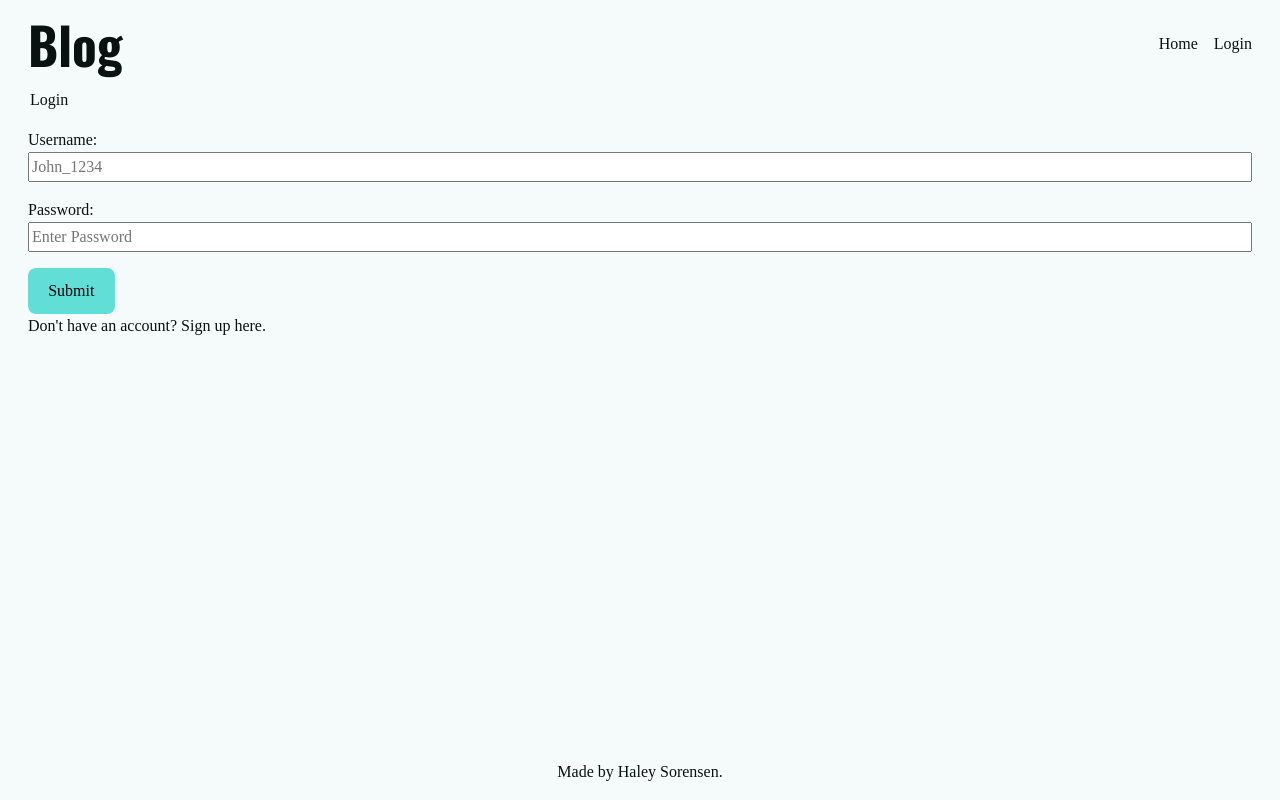
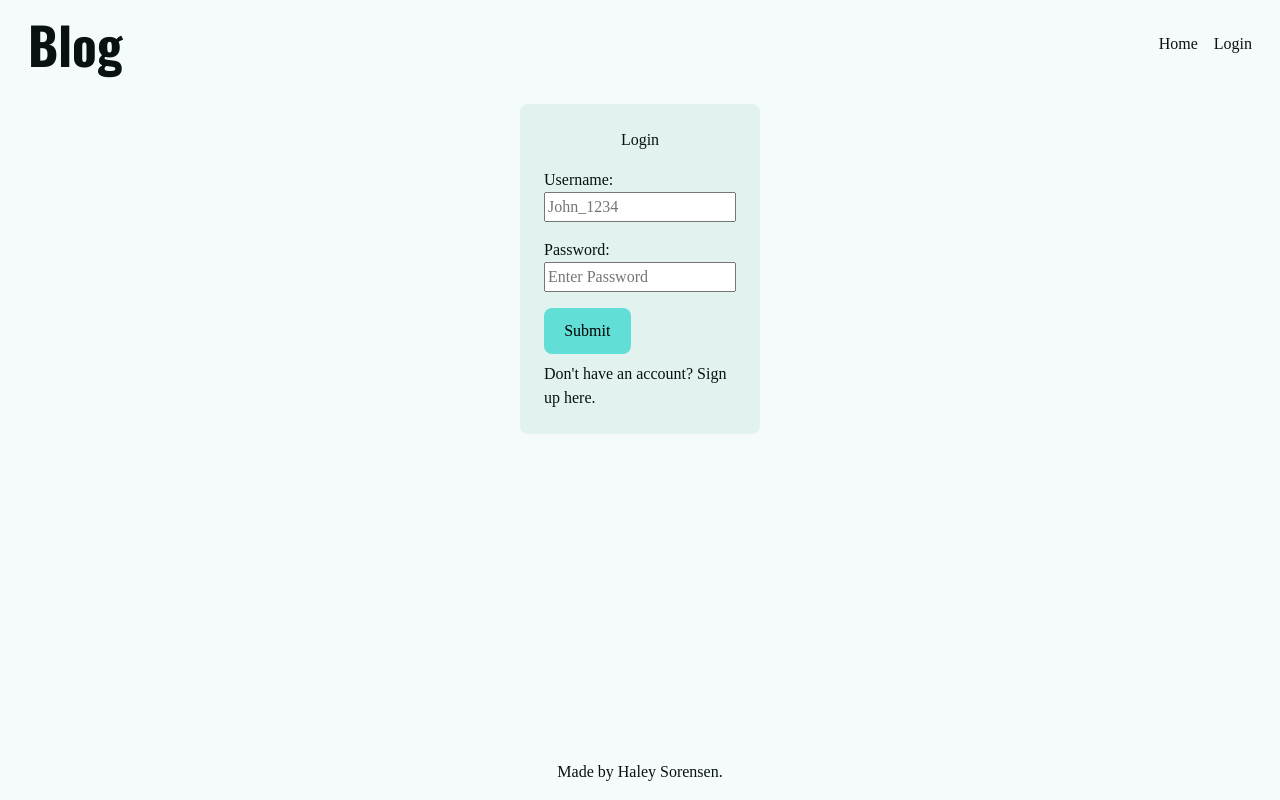
Before and after one commit to Hsoren31/blog-api, a React (Vite) app in the folder blog/: page /login in a window 1280 px wide. Built offline with nearby package versions, Linux system fonts and the light colour scheme; no server answers; a web font is replaced by a local one.

Commit message:
STYLE: give auth forms a max width and bg color

```diff
--- a/blog/src/pages/Auth/Auth.css
+++ b/blog/src/pages/Auth/Auth.css
@@ -9,3 +9,18 @@ input:not(:placeholder-shown):invalid {
 input:focus-within:invalid {
   outline: 2px solid var(--clr-warning-bg);
 }
+
+div#signup-container,
+div#login-container {
+  max-width: 30ch;
+  margin: var(--spacing-2) auto;
+  background-color: var(--clr-bg-subtle);
+  padding: var(--spacing-3);
+  border-radius: 8px;
+  display: grid;
+  gap: var(--spacing-1);
+}
+
+legend {
+  text-align: center;
+}
--- a/blog/src/pages/Auth/Login.jsx
+++ b/blog/src/pages/Auth/Login.jsx
@@ -25,7 +25,7 @@ export default function Login() {
   if (loading) return <h2>Loading...</h2>;
 
   return (
-    <>
+    <div id="login-container">
       <form onSubmit={handleSubmit}>
         {error && <p className="field-error">{error}</p>}
         <legend>Login</legend>
@@ -60,6 +60,6 @@ export default function Login() {
       <p>
         Don't have an account? <Link to="/signup">Sign up here.</Link>
       </p>
-    </>
+    </div>
   );
 }
--- a/blog/src/pages/Auth/Signup.jsx
+++ b/blog/src/pages/Auth/Signup.jsx
@@ -32,7 +32,7 @@ export default function Signup() {
   if (loading) return <h2>Loading...</h2>;
 
   return (
-    <>
+    <div id="signup-container">
       <form onSubmit={handleSubmit}>
         {error && <p>{error}</p>}
         {Array.isArray(fieldErrors) && (
@@ -112,6 +112,6 @@ export default function Signup() {
       <p>
         Have an account already? <Link to="/login">Login here.</Link>
       </p>
-    </>
+    </div>
   );
 }
```
